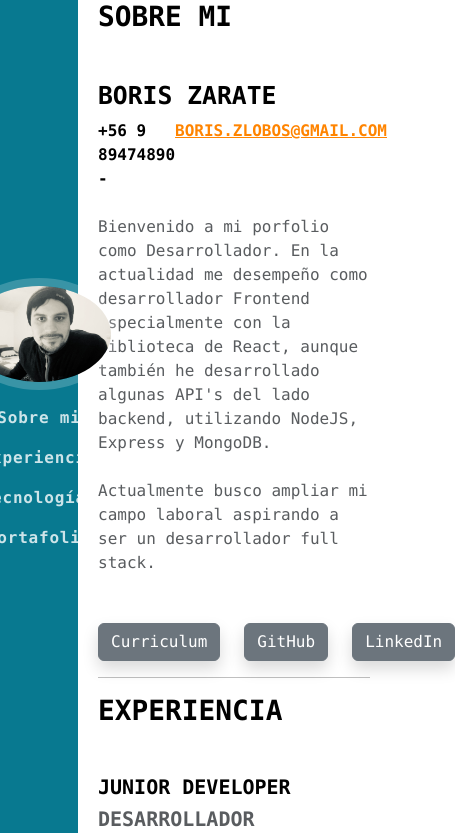
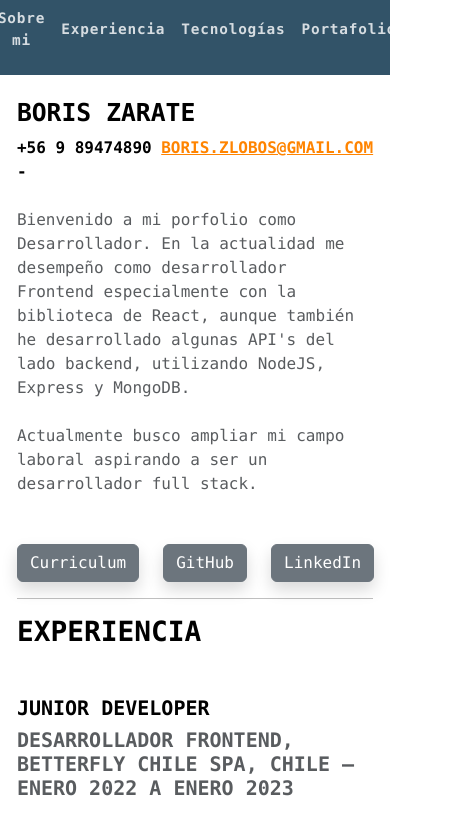
Before and after one commit to Borzar/portafolio-react, a React (Create React App) app: page / in a window 390 px wide. Shown: the top 833 px of the page, 455 px wide, since content can reach past the window. Built offline with nearby package versions, Linux system fonts and the light colour scheme.

Commit message:
add responsive

```diff
--- a/src/App.tsx
+++ b/src/App.tsx
@@ -1,4 +1,3 @@
-import { useState } from 'react'
 import { About } from './pages/About'
 import { Experiencie } from './pages/Experiencie'
 import { Portfolio } from './pages/Portfolio'
@@ -8,7 +7,7 @@ function App() {
   return (
     <>
       <nav className="navbar-vertical" id="main-navbar">
-        <ul className="navbar-vertical-container">
+        <ul className="navbar-vertical-container ">
           <li className="navbar-vertical-item">
             <img
               className="profile-image"
--- a/src/css/styles.css
+++ b/src/css/styles.css
@@ -11,9 +11,7 @@ body {
 }
 
 .active {
-  background-color: #ff8400;;
-  border-radius: 4px;
-  color: #000000;
+  color: #65ec2f;
 }
 
 h1 {
@@ -82,17 +80,30 @@ nav.navbar-vertical {
   display: flex;
   justify-content: center;
   align-items: center;
-  position: absolute;
   width: 20vw;
-  background-color: #087990;
+  background-color: #325368;
   height: 100vh;
   position: fixed;
+}
+@media (max-width: 768px) {
+  nav.navbar-vertical {
+    width: 100%;
+    height: auto;
+  }
 }
 
 ul.navbar-vertical-container {
   list-style-type: none;
   align-items: center;
   padding: 0;
+}
+@media (max-width: 768px) {
+  ul.navbar-vertical-container {
+    display: flex;
+    flex-direction: row;
+    font-size: 0.9rem;
+    padding-right: 12px;
+  }
 }
 
 li.navbar-vertical-item {
@@ -101,9 +112,14 @@ li.navbar-vertical-item {
   font-weight: 700;
   letter-spacing: 0.05rem;
 }
+@media (max-width: 768px) {
+  li.navbar-vertical-item img {
+    display: none;
+  }
+}
 
 li a:hover {
-  color: #000000;
+  color: #65ec2f;
 }
 
 section.main-section {
@@ -112,6 +128,13 @@ section.main-section {
   padding-right: 20px;
   background-color: white;
   color: black;
+}
+@media (max-width: 768px) {
+  section.main-section {
+    width: 100%;
+    padding: 2vh;
+    margin: 0;
+  }
 }
 
 section.resume-section {
@@ -123,6 +146,14 @@ section.resume-section .resume-section-content {
   width: 100%;
 }
 
+@media (max-width: 768px) {
+  .table-container {
+    width: 100%;
+    margin: 0;
+    padding-bottom: 2vh;
+  }
+}
+
 @media (min-width: 768px) {
   section.resume-section {
     min-height: 100vh;
--- a/src/pages/Portfolio.tsx
+++ b/src/pages/Portfolio.tsx
@@ -79,7 +79,7 @@ export const Portfolio = () => {
   return (
     <div className="portfolio-page">
       <h1>Portafolio</h1>
-      <div className="scroller rounded shadow">
+      <div className="table-container scroller rounded shadow">
         <table className="table table-light table-hover">
           <thead className="table-secondary sticky-top">
             <tr>
```
